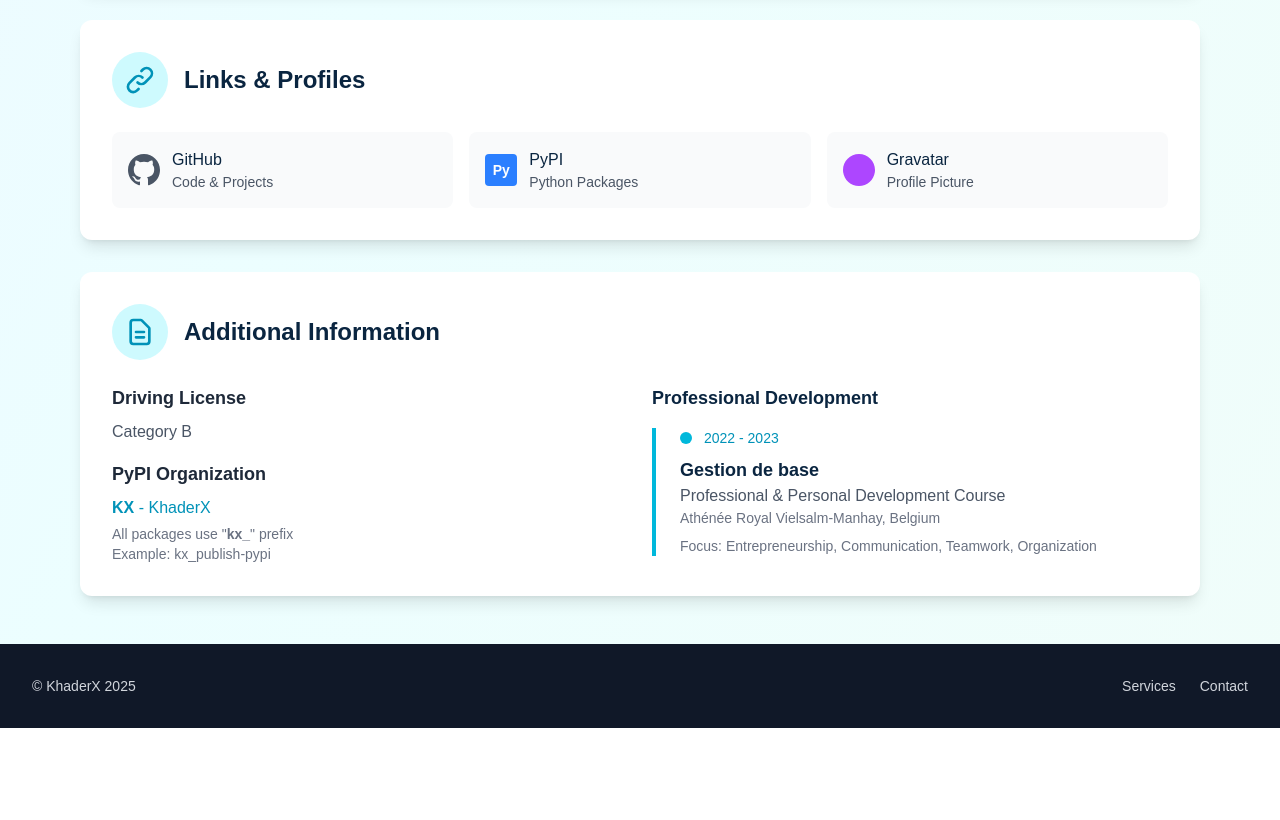
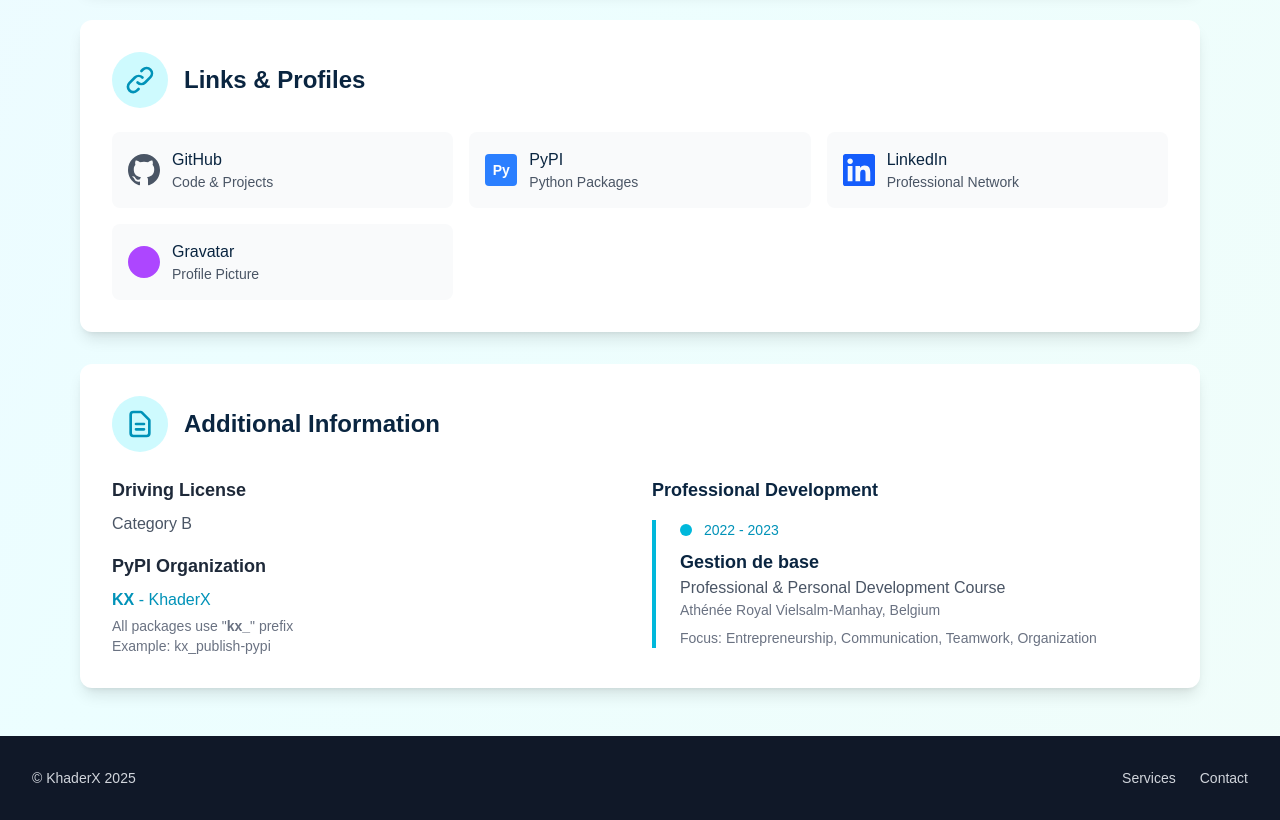
Before and after one commit to KhaderX-com/khaderx-site, a Next.js app: page /contact in a window 1280 px wide. Shown: the part 1860-2680 px from the top of the page. Before the commit the page ends 2588 px from the top, so only its background shows below. Built offline with nearby package versions, Linux system fonts and the light colour scheme.

Commit message:
Implement code changes to enhance functionality and improve performance

```diff
--- a/src/app/contact/page.tsx
+++ b/src/app/contact/page.tsx
@@ -246,6 +246,21 @@
                             </div>
                         </a>
 
+                        <a
+                            href="https://www.linkedin.com/in/khader-abueltayef-924641301/"
+                            target="_blank"
+                            rel="noopener noreferrer"
+                            className="flex items-center p-4 bg-gray-50 rounded-lg hover:bg-cyan-50 transition-colors duration-300 group"
+                        >
+                            <svg className="w-8 h-8 text-blue-600 group-hover:text-blue-700 mr-3" fill="currentColor" viewBox="0 0 24 24">
+                                <path d="M20.447 20.452h-3.554v-5.569c0-1.328-.027-3.037-1.852-3.037-1.853 0-2.136 1.445-2.136 2.939v5.667H9.351V9h3.414v1.561h.046c.477-.9 1.637-1.85 3.37-1.85 3.601 0 4.267 2.37 4.267 5.455v6.286zM5.337 7.433c-1.144 0-2.063-.926-2.063-2.065 0-1.138.92-2.063 2.063-2.063 1.14 0 2.064.925 2.064 2.063 0 1.139-.925 2.065-2.064 2.065zm1.782 13.019H3.555V9h3.564v11.452zM22.225 0H1.771C.792 0 0 .774 0 1.729v20.542C0 23.227.792 24 1.771 24h20.451C23.2 24 24 23.227 24 22.271V1.729C24 .774 23.2 0 22.222 0h.003z" />
+                            </svg>
+                            <div>
+                                <p className="font-medium text-[#0A2540] group-hover:text-cyan-700">LinkedIn</p>
+                                <p className="text-sm text-gray-600">Professional Network</p>
+                            </div>
+                        </a>
+
                         {/* <a
                             href="https://khaderabueltayef.blogspot.com/"
                             target="_blank"
```
Also changed, not shown: public/images/logo/KX.png (added).
